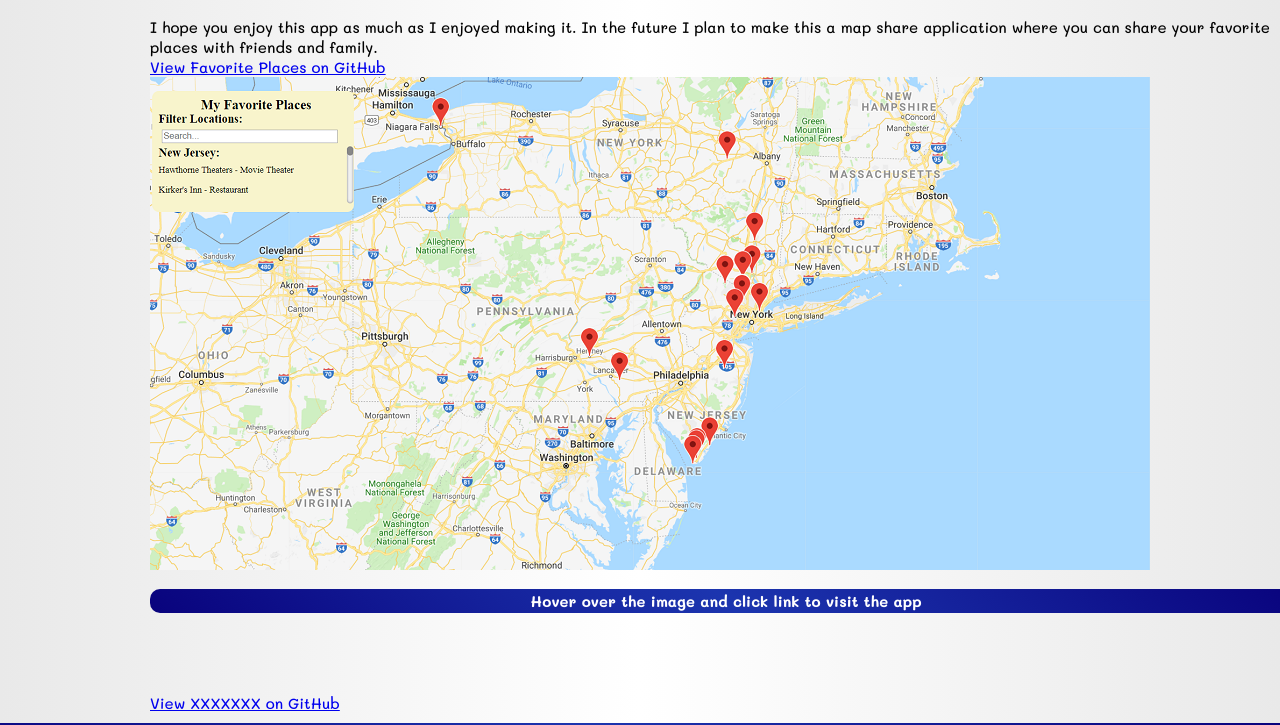
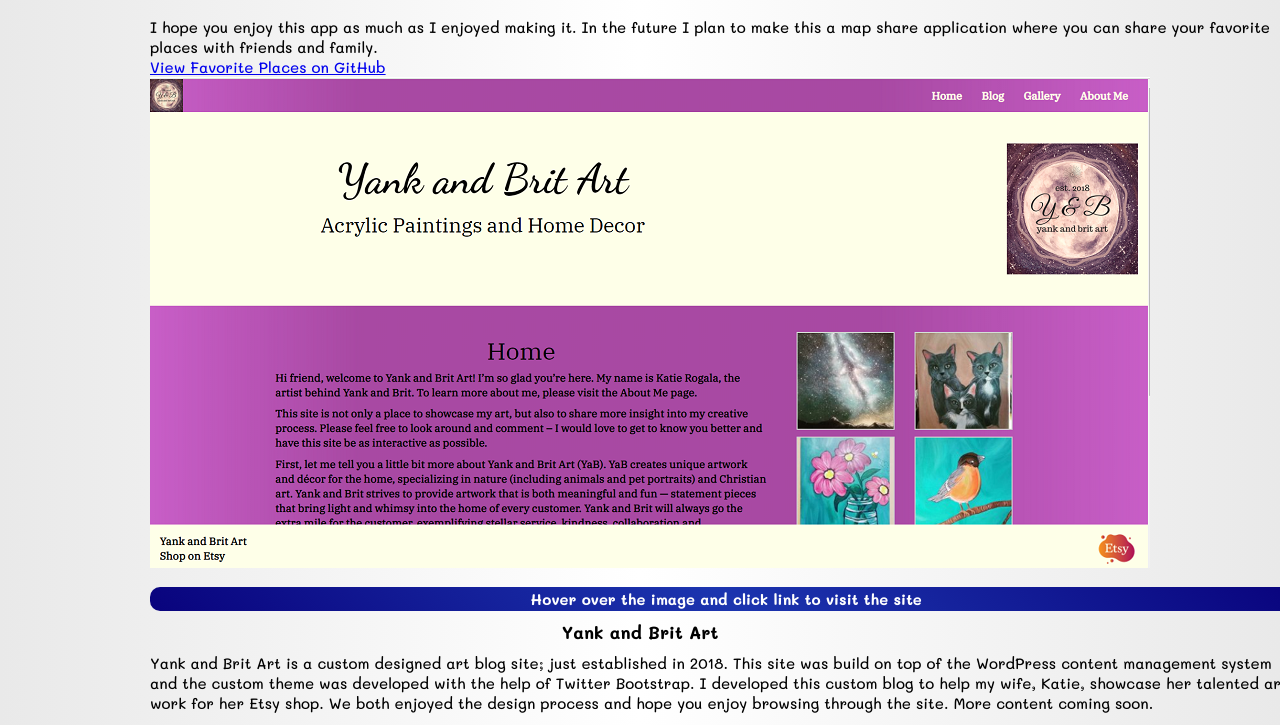
Before and after one commit to ARogala/rogala-designs, a Gatsby site: page /featuredwork/featuredwork/ in a window 1280 px wide. Shown: the part 1863-2588 px from the top of the page. Built offline with nearby package versions, Linux system fonts and the light colour scheme; Gatsby itself is replaced by a stand-in of ours.

Commit message:
add YBArt to featured work

```diff
--- a/src/featuredwork/featuredwork.md
+++ b/src/featuredwork/featuredwork.md
@@ -6,7 +6,7 @@ author: Andrew Rogala
 ---
 
 <section class="featuredwork">
-	<div>
+	<d				iv>
 		<div class="featuredwork__imgbox">
 			<!-- gatsby adds alt text and class names to img -->
 			<img src="../img/uploads/csfeedy.png" />
@@ -21,15 +21,16 @@ author: Andrew Rogala
 		<p class="featuredwork__description-p">For those who aren’t sure, a feed reader is simply a program that allows
 		users to gather and display content from numerous web sites all in one location.
 		You can store hundreds of feeds in CSFeedy and see content from each web site without having to navigate
-		to the sites individually. Check out this <a href="https://www.lifewire.com/what-is-rss-2483592">article</a> for some more information. </p><br/>
+		to the sites individually. Check out this <a href="https://www.lifewire.com/what-is-rss-2483592">article</a> for some more information.</p>
+		<br/>
 		<p class="featuredwork__description-p">CSFeedy (Client-Side Feed Reader) is a single page web application built with
-                <a href="https://reactjs.org/">React</a> JavaScript.
+		<a href="https://reactjs.org/">React</a> JavaScript.
 		Some major dependencies are <a href="https://www.npmjs.com/package/rss-parser">rss-parser</a> to parse the
 		feeds on the client’s machine and <a href="https://github.com/Rob--W/cors-anywhere">CORS Anywhere</a> proxy server
 		which allows feeds to be loaded in the browser. Many thanks to the maintainers of these
 		projects without whom this application wouldn’t be possible.</p><br/>
 		<p class="featuredwork__description-p">This project was fun and challenging to develop.
-                I hope you enjoy using this application; I use it every day.
+        I hope you enjoy using this application; I use it every day.
 		You can read more about the development of CSFeedy on the apps about page.
 		Also, feel free to check out the code for this application on its GitHub page.<br/>
 		<a href="https://github.com/ARogala/cs-feedy">View CSFeedy on GitHub</a></p>
@@ -60,19 +61,17 @@ author: Andrew Rogala
 	<div>
 		<div class="featuredwork__imgbox">
 			<!-- gatsby adds alt text and class names to img -->
-			<img src="../img/uploads/favplaces.png" />
+			<img src="../img/uploads/YBArt.png" />
 			<div class="featuredwork__imgbox-overlay">
 				<div class="featuredwork__imgbox-overlay--text">
-					<a class="featuredwork__imgbox-overlay--link" href="#">Check out this app!</a>
+					<a class="featuredwork__imgbox-overlay--link" href="https://yankandbritart.com/">Check out this web site!</a>
 				</div>
 			</div>
 		</div>
-		<p class="featuredwork__tip">Hover over the image and click link to visit the app</p>
-		<h3 class="heading-tertiary"></h3>
-		<p class="featuredwork__description-p"></p><br/>
-		<p class="featuredwork__description-p"></p><br/>
-		<p class="featuredwork__description-p"><br/>
-        <a href="#">View XXXXXXX on GitHub</a></p>
+		<p class="featuredwork__tip">Hover over the image and click link to visit the site</p>
+		<h3 class="heading-tertiary">Yank and Brit Art</h3>
+		<p class="featuredwork__description-p">Yank and Brit Art is a custom designed art blog site; just established in 2018. This site was build on top of the WordPress content management system and the custom theme was developed with the help of Twitter Bootstrap. I developed this custom blog to help my wife, Katie, showcase her talented art work for her Etsy shop. We both enjoyed the design process and hope you enjoy browsing through the site. More content coming soon.</p><br/>
+		<p class="featuredwork__description-p">Full redesign with eCommerce comming soon!</p>
 	</div>
 </section>
 
```
Also changed, not shown: src/img/uploads/YBArt.png (added).
